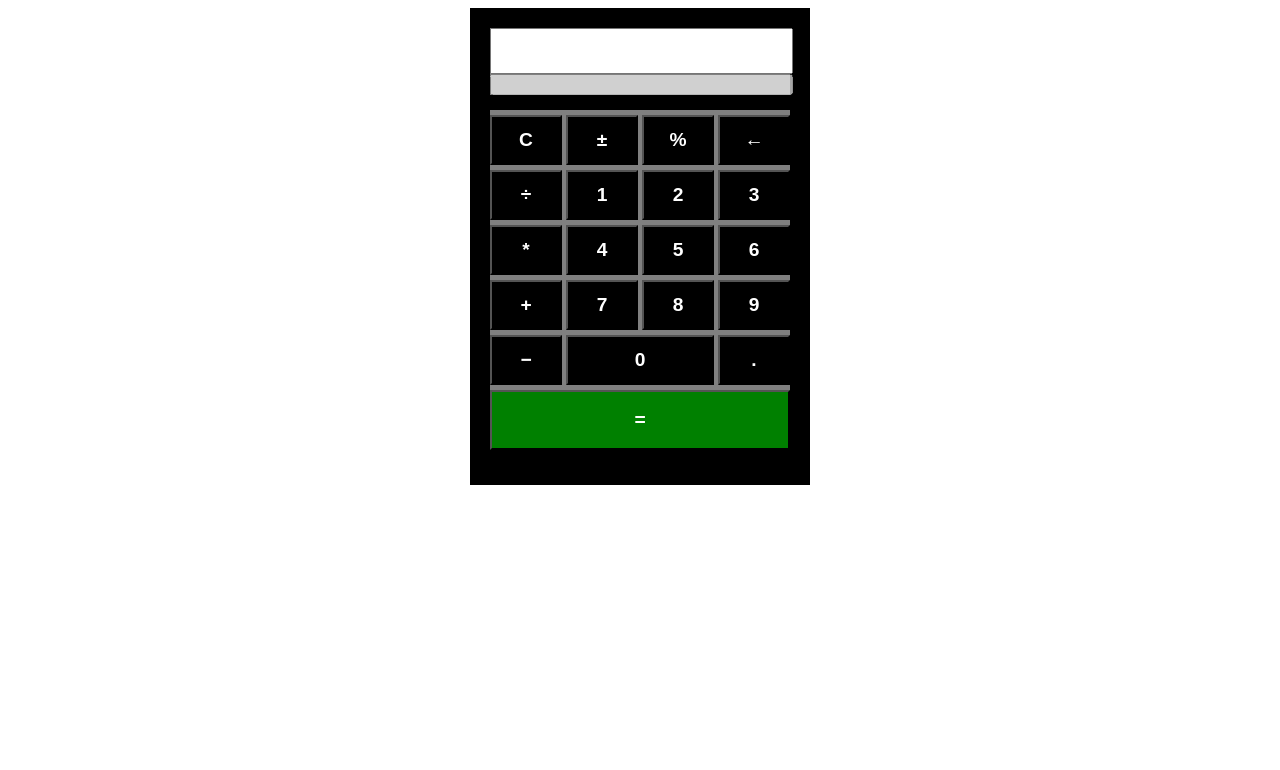
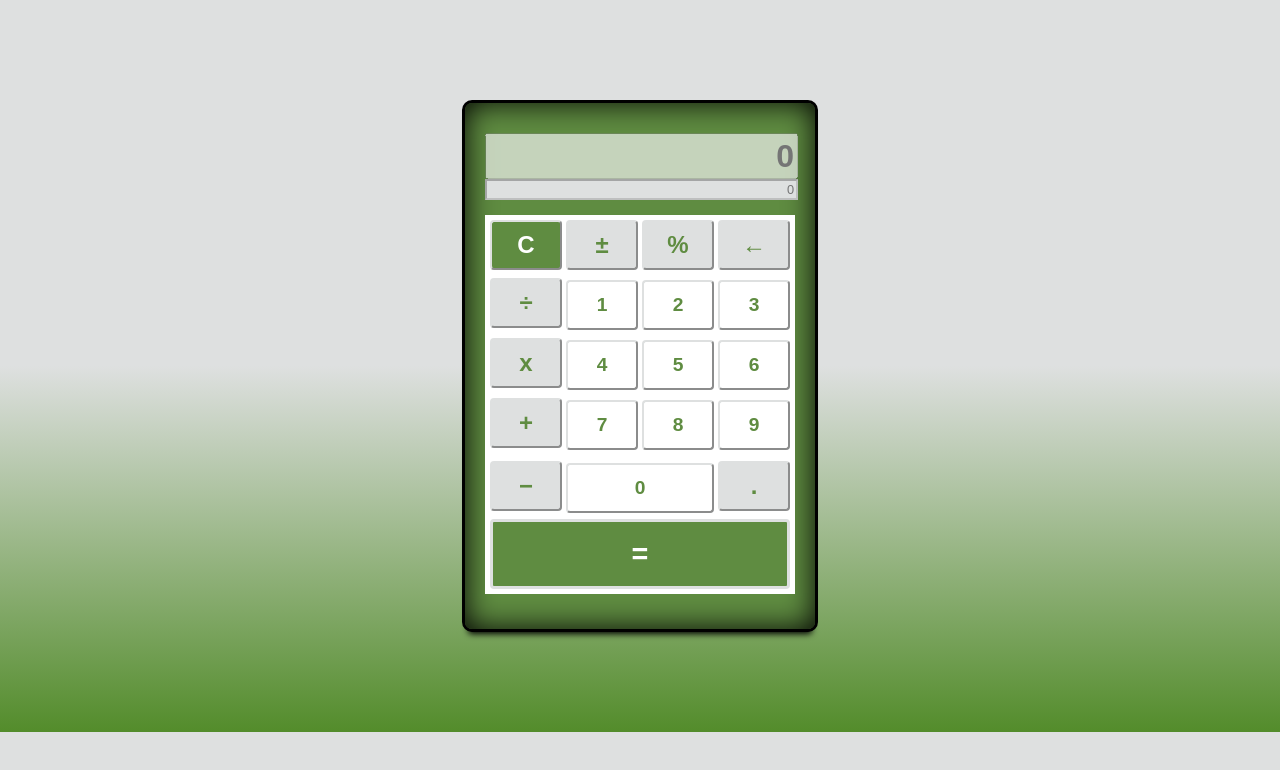
Before and after one commit to dazyang/js-calculator, a plain HTML site: page Mine calculator exercise/index.html in a window 1280 px wide. Drawn offline with Linux system fonts and the light colour scheme.

Commit message:
update style and working  backspace button

```diff
--- a/Mine calculator exercise/index.html
+++ b/Mine calculator exercise/index.html
@@ -13,8 +13,8 @@
       <div id="calBody_1">
         <!-- Screen display -->
         <div id="calScreen_2">
-          <input type="text" id="screen">
-          <input type="text" id="history" disabled>
+          <input type="text" id="screen" placeholder="0" disabled>
+          <input type="text" id="history" placeholder="0" disabled>
         </div>
         <div id="btnBox_3">
 
@@ -22,7 +22,7 @@
             <button class="mathKeys" id="clearBtn" value="c" onclick="clearEntry('c')">C</button>
             <button class="mathKeys" id="plus-minus" value="-" onclick="mathOp()">&plusmn;</button>
             <button class="mathKeys" id="remainder" value="%" onclick="mathOp('%')">%</button>
-            <button class="mathKeys" id="backspace" onclick="mathOp('')">&#8592;</button>
+            <button class="mathKeys" id="backspace" onclick="backspace()">&#8592;</button>
             <br>
 
             <!-- First row of buttons -->
@@ -34,7 +34,7 @@
 
             <!-- Second row of buttons -->
 
-            <button class="mathKeys" id="multiply" value="*" onclick="mathOp('*')">&#42;</button>
+            <button class="mathKeys" id="multiply" value="*" onclick="mathOp('*')">x</button>
             <button id="numKeys" value="4" onclick="addNumber(4)">4</button>
             <button id="numKeys" value="5" onclick="addNumber(5)">5</button>
             <button id="numKeys" value="6" onclick="addNumber(6)">6</button>
--- a/Mine calculator exercise/main.css
+++ b/Mine calculator exercise/main.css
@@ -1,45 +1,90 @@
-#calBody_1{
-  margin: auto;
-  padding: 20px;
-  width:300px;
-  background-color: black;
+body{
+/*background-color: white;
+background-size: 58px 58px;
+background-position: 0px 2px, 4px 35px, 29px 31px, 33px 6px,
+0px 36px, 4px 2px, 29px 6px, 33px 30px;
+background-image:
+linear-gradient(335deg, #5f8c41 23px, transparent 50px),
+linear-gradient(155deg, #5f8c41 23px, transparent 23px),
+linear-gradient(335deg, #5f8c41 23px, transparent 23px),
+linear-gradient(155deg, #5f8c41 23px, transparent 23px),
+
+linear-gradient(335deg, #5f8c41 10px, transparent 50px),
+linear-gradient(155deg, #5f8c41 10px, transparent 10px),
+linear-gradient(335deg, #5f8c41 10px, transparent 10px),
+linear-gradient(155deg, #5f8c41 10px, transparent 10px);*/
+background: linear-gradient(
+  to bottom,
+  #dee0e0,
+  #dee0e0,
+  #538c2b
+);
+background-size: 120%;
+
 }
 
-#calScreen_2{
-  margin: auto;
-  background-color: grey;
+#calBody_1{
+  margin: 100px auto;
+  padding: 20px;
+  width:310px;
+  background-color: #5f8c41;
+  border-radius: 10px;
+  border-style: solid ;
+  box-shadow: 0 8px 6px -6px black, inset 0 0 30px #000000;
 }
 
+/*#calScreen_2{
+  margin: auto;
+}*/
+
 #screen{
-  width: 295px;
+  width: 305px;
   height: 40px;
   text-align: right;
-  font-size: 120%;
+  font-size: 200%;
+  margin-top: 10px;
+  font-weight: bold;
 }
 
 #history{
-  width: 295px;
+  width: 305px;
   height: 15px;
+  font-size: 80%;
   text-align: right;
+  background-color: #dee0e0;
+  /*border-top: 2px solid;*/
 }
 
 #btnBox_3{
   width: 300px;
   margin: 15px auto;
-  background-color: grey;
+  padding: 5px;
+  background-color: white;
 }
 
 button{
-  background: black;
+  background: white;
+  color: #5f8c41;
+  font-weight: bold;
+  border-radius: 4px;
+  border-color: #dee0e0;
+}
+
+#clearBtn{
+  background: #5f8c41;
   color: white;
-  font-weight: bold;
 }
 
 #numKeys, .mathKeys{
   width:  72px;
   height: 50px;
   font-size: 120%;
-  margin-top: 5px;
+  margin-bottom: 8px;
+}
+
+.mathKeys{
+  background-color: #dee0e0;
+  font-size: 150%;
 }
 
 #numZero{
@@ -50,9 +95,12 @@ button{
 }
 
 #equalKey{
-  background-color: green;
+  color: white;
+  background-color: #5f8c41;
+  border-width: 3px;
+  border-style: solid;
   width: 300px;
-  height: 60px;
-  font-size: 120%;
-  margin-top: 5px;
+  height: 70px;
+  font-size: 180%;
+
 }
--- a/Mine calculator exercise/main.js
+++ b/Mine calculator exercise/main.js
@@ -7,10 +7,13 @@
 // var calScreen = document.getElementById('screen');
 // var calHistory = document.getElementById('history');
 
+// var screenEntry = document.getElementById('screen');
+// var entryValue = screenEntry.value;
 
 function addNumber(entry){
   //screenEntry must be local. It doesn't work outside the function.*
   var screenEntry = document.getElementById('screen');
+  var calHistory = document.getElementById('history');
 
   switch(entry){
     case 1: screenEntry.value += '1'; break;
@@ -48,6 +51,15 @@ function clearEntry(clear){
   }
 }
 
+function backspace(){
+  var screenEntry = document.getElementById('screen');
+
+  var number = screenEntry.value;
+  var length = number.length - 1;
+  var deletEntry = number.substring(0,length);
+  screenEntry.value = deletEntry;
+}
+
 function getAnswer(){
   var screenEntry = document.getElementById('screen');
 
```
